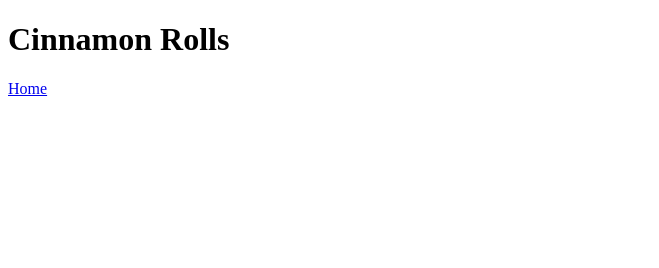
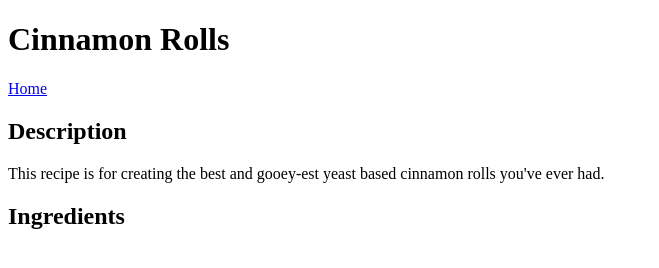
Before and after one commit to nwill7/odin-recipes, a plain HTML site: page recipes/cinroll.html in a window 1280 px wide. Shown: the whole page, without its empty margins (0-659 px from the left). Drawn offline with Linux system fonts and the light colour scheme.

Commit message:
Cinnroll.html edits Started updating the cinnamon roll recipe page. Distracted by cat...

```diff
--- a/recipes/cinroll.html
+++ b/recipes/cinroll.html
@@ -8,5 +8,11 @@
 <body>
     <h1>Cinnamon Rolls</h1>
     <a href="../index.html">Home</a>
+
+    <h2>Description</h2>
+    <p>This recipe is for creating the best and gooey-est yeast based cinnamon rolls you've ever had.</p>
+
+    <h2>Ingredients</h2>
+    <p></p>
 </body>
 </html>
```
